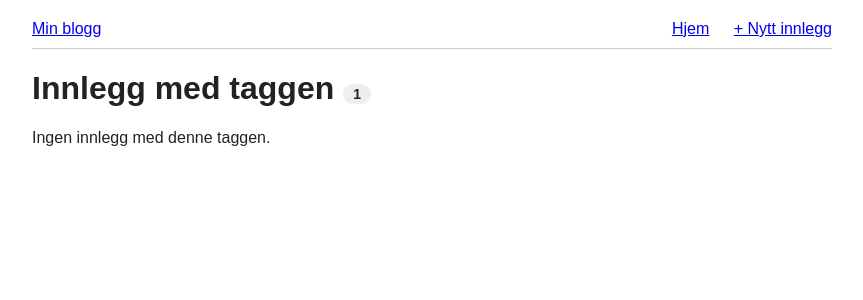
After one commit to Majagrorud/Pro1002-Blogg, a Flask app: page /tag/1 in a window 1280 px wide. The commit adds this page. Shown: the top 300 px of the page, without its empty margins (208-1071 px from the left). Run offline with Flask 3, Linux system fonts and the light colour scheme; data that the repository does not hold is empty.

Commit message:
Legg til taggside og gjør taggene til lenker

```diff
--- a/app.py
+++ b/app.py
@@ -29,3 +29,10 @@ def vis_innlegg(innlegg_id):
     return render_template(
         "innlegg.html", innlegg=innlegg, tagger=tagger, kommentarer=kommentarer
     )
+@app.route("/tag/<tag_navn>")
+def vis_tag(tag_navn):
+    innlegg = db.hent_innlegg_med_tag(tag_navn)
+    tagger = {}
+    for et_innlegg in innlegg:
+        tagger[et_innlegg["id"]] = db.hent_tagger(et_innlegg["id"])
+    return render_template("tag.html", tag_navn=tag_navn, innlegg=innlegg, tagger=tagger)
--- a/db.py
+++ b/db.py
@@ -15,6 +15,8 @@ def hent_alle_innlegg():
     innlegg = con.execute("SELECT * FROM innlegg ORDER BY dato DESC").fetchall()
     con.close()
     return innlegg
+
+
 def hent_tagger(innlegg_id):
     con = hent_tilkobling()
     tagger = con.execute(
@@ -26,6 +28,8 @@ def hent_tagger(innlegg_id):
     ).fetchall()
     con.close()
     return tagger
+
+
 def hent_innlegg(innlegg_id):
     con = hent_tilkobling()
     innlegg = con.execute(
@@ -33,6 +37,8 @@ def hent_innlegg(innlegg_id):
     ).fetchone()
     con.close()
     return innlegg
+
+
 def hent_kommentarer(innlegg_id):
     con = hent_tilkobling()
     kommentarer = con.execute(
@@ -41,3 +47,17 @@ def hent_kommentarer(innlegg_id):
     ).fetchall()
     con.close()
     return kommentarer
+
+
+def hent_innlegg_med_tag(tag_navn):
+    con = hent_tilkobling()
+    innlegg = con.execute(
+        "SELECT innlegg.* FROM innlegg "
+        "JOIN innlegg_tagger ON innlegg.id = innlegg_tagger.innlegg_id "
+        "JOIN tagger ON tagger.id = innlegg_tagger.tag_id "
+        "WHERE tagger.navn = ? "
+        "ORDER BY innlegg.dato DESC",
+        (tag_navn,),
+    ).fetchall()
+    con.close()
+    return innlegg
--- a/static/style.css
+++ b/static/style.css
@@ -22,6 +22,8 @@ nav a {
     padding: 2px 10px;
     margin-right: 5px;
     font-size: 14px;
+        color: #222;
+    text-decoration: none;
 }
 .kommentar {
     background-color: #f2f2f2;
--- a/templates/index.html
+++ b/templates/index.html
@@ -13,7 +13,7 @@
         </article>
                     <p>
                 {% for tag in tagger[et_innlegg["id"]] %}
-                    <span class="tag">{{ tag["navn"] }}</span>
+                  <a class="tag" href="{{ url_for('vis_tag', tag_navn=tag['navn']) }}">{{ tag["navn"] }}</a>
                 {% endfor %}
             </p>
     {% endfor %}
--- a/templates/innlegg.html
+++ b/templates/innlegg.html
@@ -9,7 +9,7 @@
 
         <p>
             {% for tag in tagger %}
-                <span class="tag">{{ tag["navn"] }}</span>
+               <a class="tag" href="{{ url_for('vis_tag', tag_navn=tag['navn']) }}">{{ tag["navn"] }}</a>
             {% endfor %}
         </p>
 
--- /dev/null
+++ b/templates/tag.html
@@ -0,0 +1,22 @@
+{% extends "base.html" %}
+
+{% block title %}Taggen {{ tag_navn }}{% endblock %}
+
+{% block content %}
+    <h1>Innlegg med taggen <span class="tag">{{ tag_navn }}</span></h1>
+
+    {% for et_innlegg in innlegg %}
+        <article>
+            <h2><a href="{{ url_for('vis_innlegg', innlegg_id=et_innlegg['id']) }}">{{ et_innlegg["tittel"] }}</a></h2>
+            <p>{{ et_innlegg["dato"] }}</p>
+            <p>{{ et_innlegg["tekst"] | utdrag }}</p>
+            <p>
+                {% for tag in tagger[et_innlegg["id"]] %}
+                    <a class="tag" href="{{ url_for('vis_tag', tag_navn=tag['navn']) }}">{{ tag["navn"] }}</a>
+                {% endfor %}
+            </p>
+        </article>
+    {% else %}
+        <p>Ingen innlegg med denne taggen.</p>
+    {% endfor %}
+{% endblock %}
```
